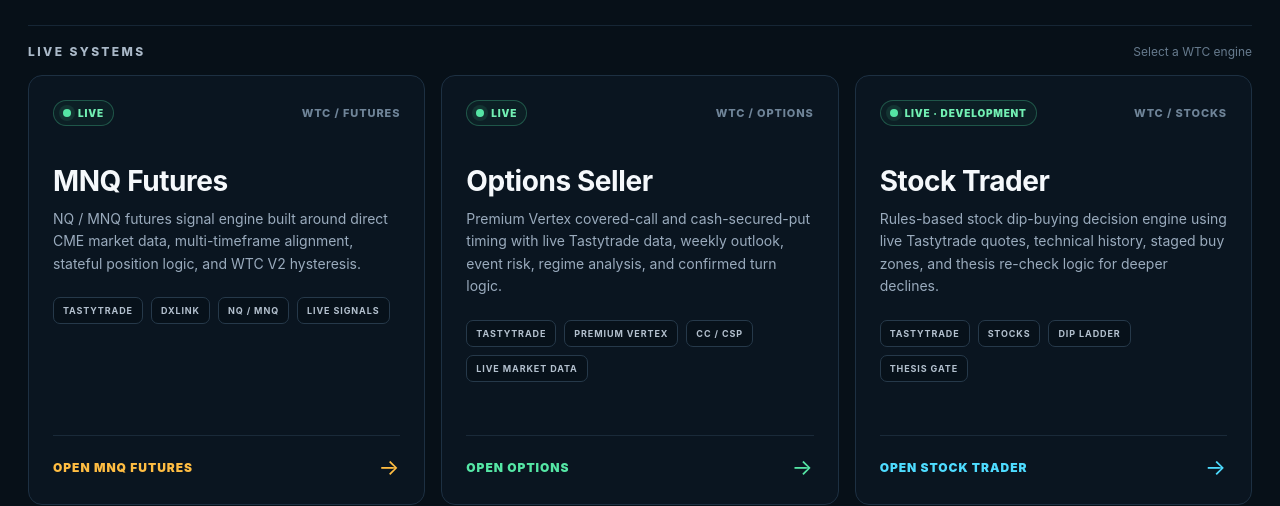
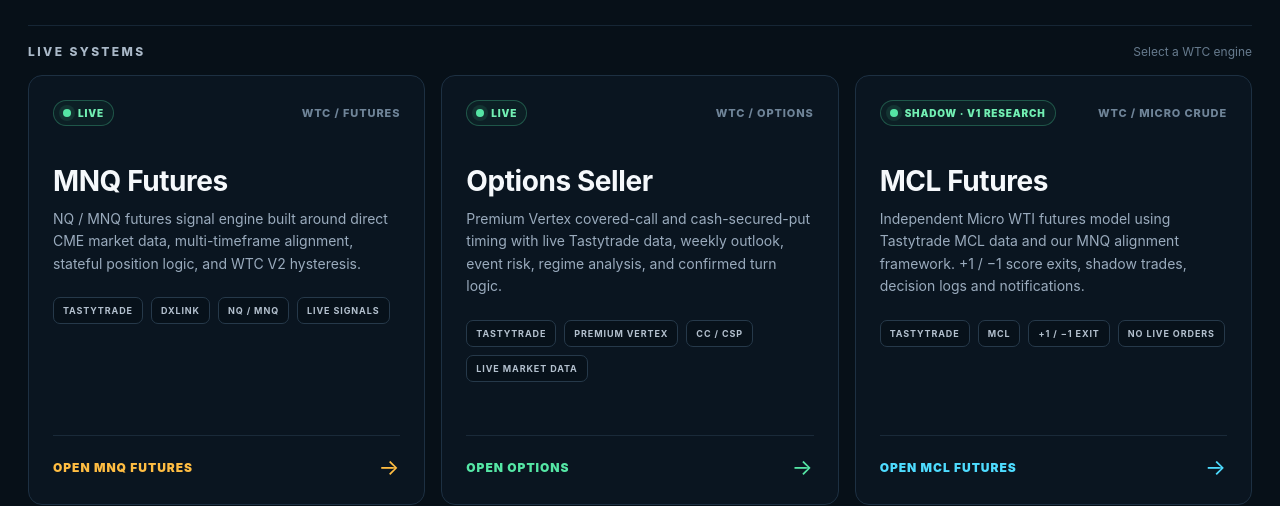
Before and after one commit to chrisjosephmejia-dotcom/wtc-futes, a website: page public/index.html in a window 1280 px wide. Shown: the part 297-803 px from the top of the page. Drawn offline with Linux system fonts and the light colour scheme.

Commit message:
Replace ONE WTC Stock Trader card with independent MCL V1 futures site

```diff
--- a/public/index.html
+++ b/public/index.html
@@ -142,20 +142,20 @@
         <div class="open"><span>OPEN OPTIONS</span><span class="arrow">→</span></div>
       </a>
 
-      <a class="app stocks" href="https://ticker-pulse-devstage-test.netlify.app/?ticker=SPCX" aria-label="Open WTC Stock Trader with SPCX loaded">
+      <a class="app stocks" href="https://ticker-pulse-devstage-test.netlify.app/" aria-label="Open WTC MCL Futures V1 shadow research">
         <div class="appTop">
-          <div class="live"><span class="dot"></span>LIVE · DEVELOPMENT</div>
-          <div class="appCode">WTC / STOCKS</div>
+          <div class="live"><span class="dot"></span>SHADOW · V1 RESEARCH</div>
+          <div class="appCode">WTC / MICRO CRUDE</div>
         </div>
-        <h2>Stock Trader</h2>
-        <p>Rules-based stock dip-buying decision engine using live Tastytrade quotes, technical history, staged buy zones, and thesis re-check logic for deeper declines.</p>
+        <h2>MCL Futures</h2>
+        <p>Independent Micro WTI futures model using Tastytrade MCL data and our MNQ alignment framework. +1 / −1 score exits, shadow trades, decision logs and notifications.</p>
         <div class="meta">
           <span>TASTYTRADE</span>
-          <span>STOCKS</span>
-          <span>DIP LADDER</span>
-          <span>THESIS GATE</span>
+          <span>MCL</span>
+          <span>+1 / −1 EXIT</span>
+          <span>NO LIVE ORDERS</span>
         </div>
-        <div class="open"><span>OPEN STOCK TRADER</span><span class="arrow">→</span></div>
+        <div class="open"><span>OPEN MCL FUTURES</span><span class="arrow">→</span></div>
       </a>
 
       <a class="app odte" href="https://wtc-0dte.netlify.app/" aria-label="Open WTC XSP 0DTE">
@@ -190,7 +190,7 @@
       </a>
     </section>
 
-    <div class="roadmap"><strong>ONE WTC architecture:</strong> specialized apps stay independently hosted while ONE WTC remains the front door. Strategy Signals adds two read-only allocation models alongside Futes, Options Seller, Stock Trader, and XSP 0DTE.</div>
+    <div class="roadmap"><strong>ONE WTC architecture:</strong> specialized apps stay independently hosted while ONE WTC remains the front door. Strategy Signals adds two read-only allocation models alongside Futes, Options Seller, MCL Futures, and XSP 0DTE.</div>
 
     <footer>
       <span>ONE WTC · Wheelhouse Trading Co.</span>
```
